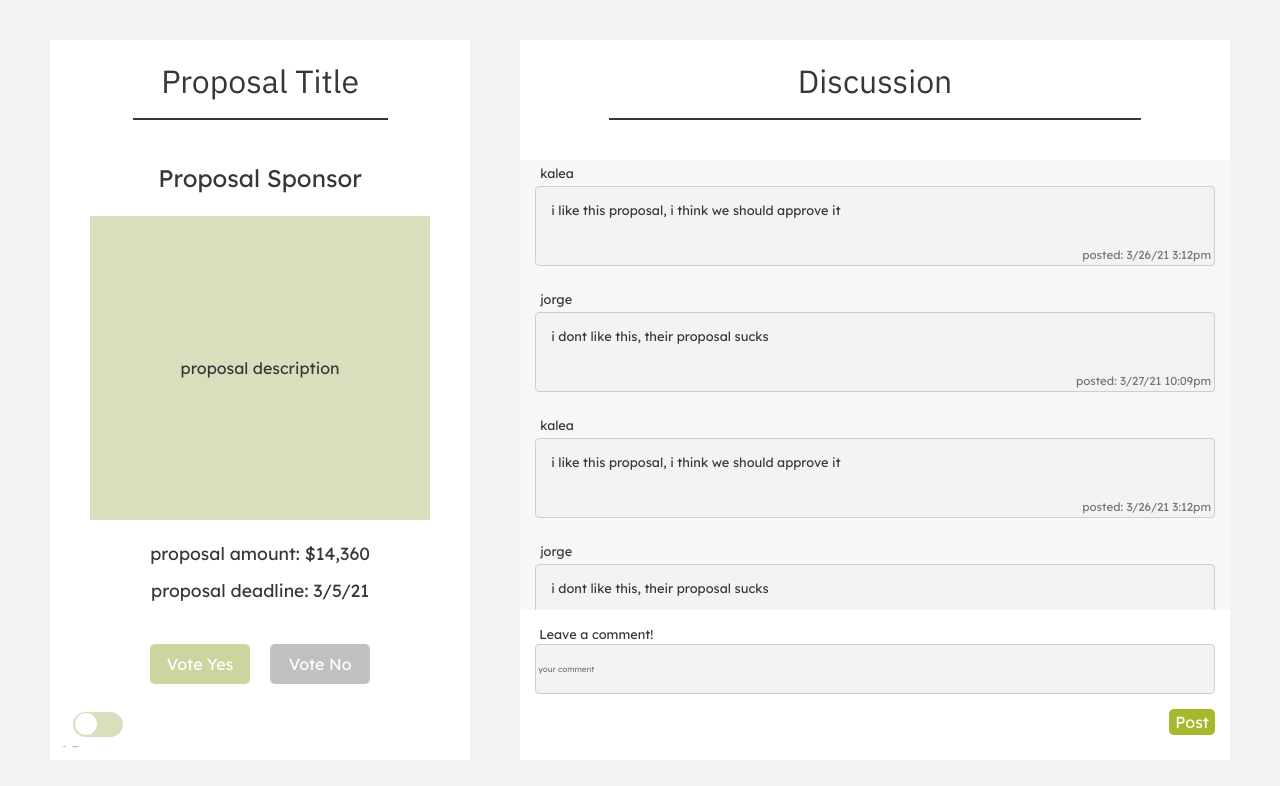
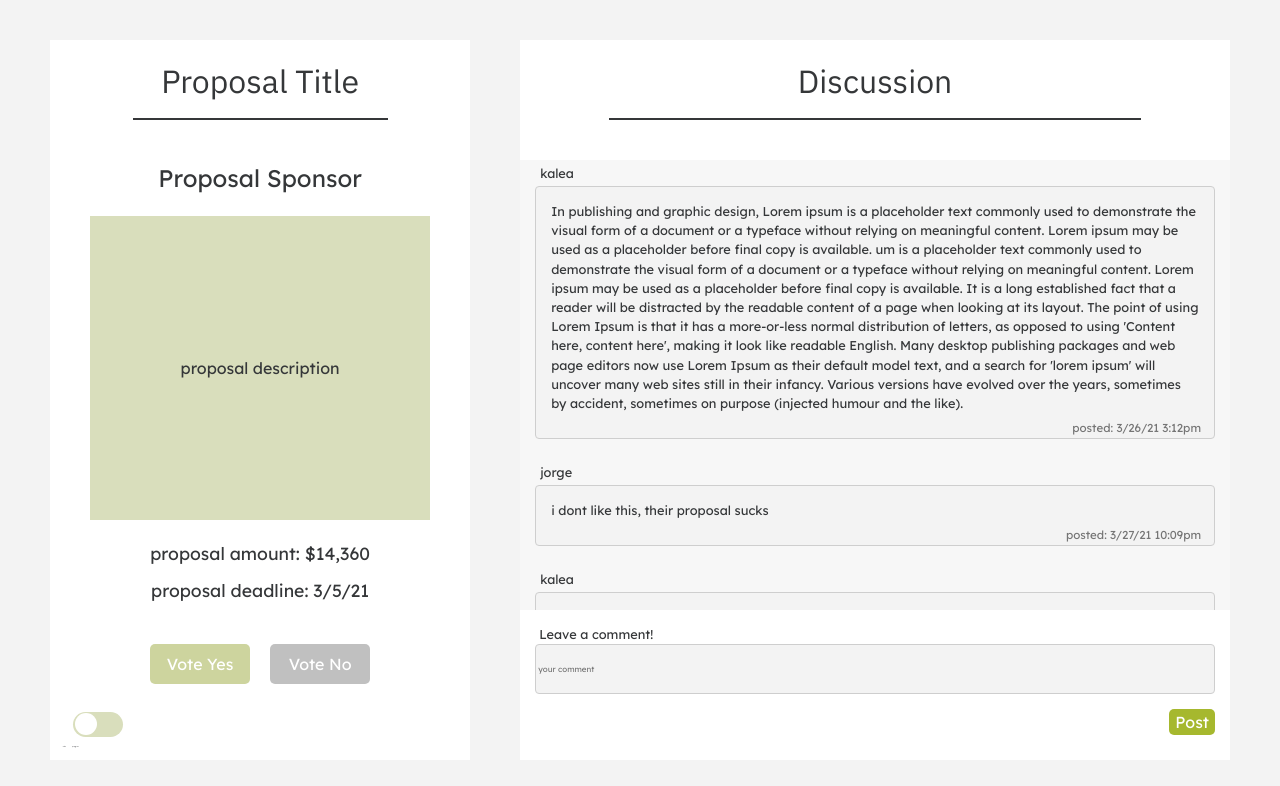
Before and after one commit to codebase-berkeley/tgif-voting-portal, a React (Create React App) app in the folder client/: page / in a window 1280 px wide. Shown: the top 786 px of the page. Built offline with nearby package versions, Linux system fonts and the light colour scheme.

Commit message:
Long comments now wrap around and make the comment box adjust its height accordingly

```diff
--- a/client/src/pages/proposalDetails/DiscussionPost.css
+++ b/client/src/pages/proposalDetails/DiscussionPost.css
@@ -18,15 +18,22 @@
     padding: 0px;
     font: 0.8em 'Lexend Deca', sans-serif;
     color: var(--black);
-    height: 80px;
+    height: auto;
+    width: 100%;
+    max-width: 100%;
 }
 
 .content {
     padding: 15px;
     height: 70%;
+    overflow-wrap: break-word;
+    text-justify: inter-word;
+    white-space: normal;
+    line-height: 1.5;
 }
 
 .timestampContainer {
+    margin: 10px;
     height: 30%;
     position: relative;
 }
--- a/client/src/pages/proposalDetails/ProposalDetails.css
+++ b/client/src/pages/proposalDetails/ProposalDetails.css
@@ -121,7 +121,7 @@
 .discussionCommentsView {
     background-color: rgb(247, 247, 247);
     height: 75%;
-    overflow: scroll;
+    overflow-y: scroll;
     display: flex;
     flex-direction: column;
     padding-top: 0px;
@@ -315,6 +315,8 @@ input:checked + .slider:before {
     width: 100%;
     height: 50px;
     resize: none;
+    word-wrap: break-word;
+    overflow: scroll;
 }
 
 .adminToggleButton {
--- a/client/src/pages/proposalDetails/ProposalDetails.js
+++ b/client/src/pages/proposalDetails/ProposalDetails.js
@@ -30,10 +30,20 @@ var DUMMY_COMMENT2 = {
   text: 'i dont like this, their proposal sucks',
   time: '3/27/21 10:09pm'
 };
-var DUMMY_DESCRIPTION = `The Earth Action Initiative will organize a variety of
-events and actions that build community, leverage existing
-efforts, inspire new plans, and find innovative ways to
-execute these actions through effective communication.`;
+
+var DUMMY_LONG_COMMENT = `In publishing and graphic design, Lorem ipsum is a placeholder text commonly used to demonstrate the visual form of a document or a typeface without relying on meaningful content. Lorem ipsum may be used as a placeholder before final copy is available. um is a placeholder text commonly used to demonstrate the visual form of a document or a typeface without relying on meaningful content. Lorem ipsum may be used as a
+placeholder before final copy is available. It is a long established fact that a reader will be distracted by the readable content of a
+page when looking at its layout. The point of using Lorem Ipsum is that it has a more-or-less
+normal distribution of letters, as opposed to using 'Content here, content here', making it look like
+readable English. Many desktop publishing packages and web page editors now use Lorem Ipsum as their
+default model text, and a search for 'lorem ipsum' will uncover many web sites still in their infancy.
+Various versions have evolved over the years, sometimes by accident, sometimes on purpose (injected humour
+and the like).`;
+
+var DUMMY_MEDIUM_COMMENT = `In publishing and graphic design, Lorem ipsum is a placeholder text commonly used to demonstrate the visual form of a document or a typeface without relying on meaningful content. Lorem ipsum may be used as a placeholder before final copy is available. um is a placeholder text commonly used to demonstrate the visual form of a document or a typeface without relying on meaningful content. Lorem ipsum may be used as a
+placeholder before final copy is available. It is a long established fact that a reader will be distracted by the readable content of a
+page when looking at its layout. The point of using Lorem Ipsum is that it has a more-or-less
+normal distribution of letters.`;
 
 /** Takes in a number and converts it to a dollar amount string w/ commas
  * placed appropriately (every 3 spaces); does not include dollar sign */
@@ -169,9 +179,9 @@ function ProposalConditionalRender(isAdmin) {
 function ProposalDetails() {
   const [comments, addComment] = useState(
     [
-      <DiscussionPost isAdmin={IS_ADMIN} userName={DUMMY_COMMENT1.userName} text={DUMMY_COMMENT1.text} time={DUMMY_COMMENT1.time}/>,
+      <DiscussionPost isAdmin={IS_ADMIN} userName={DUMMY_COMMENT1.userName} text={DUMMY_LONG_COMMENT} time={DUMMY_COMMENT1.time}/>,
       <DiscussionPost isAdmin={IS_ADMIN} userName={DUMMY_COMMENT2.userName} text={DUMMY_COMMENT2.text} time={DUMMY_COMMENT2.time}/>,
-      <DiscussionPost isAdmin={IS_ADMIN} userName={DUMMY_COMMENT1.userName} text={DUMMY_COMMENT1.text} time={DUMMY_COMMENT1.time}/>,
+      <DiscussionPost isAdmin={IS_ADMIN} userName={DUMMY_COMMENT1.userName} text={DUMMY_MEDIUM_COMMENT} time={DUMMY_COMMENT1.time}/>,
       <DiscussionPost isAdmin={IS_ADMIN} userName={DUMMY_COMMENT2.userName} text={DUMMY_COMMENT2.text} time={DUMMY_COMMENT2.time}/>,
       <DiscussionPost isAdmin={IS_ADMIN} userName={DUMMY_COMMENT1.userName} text={DUMMY_COMMENT1.text} time={DUMMY_COMMENT1.time}/>,
       <DiscussionPost isAdmin={IS_ADMIN} userName={DUMMY_COMMENT2.userName} text={DUMMY_COMMENT2.text} time={DUMMY_COMMENT2.time}/>,
@@ -239,7 +249,7 @@ function ProposalDetails() {
               <div className='commentBoxHeader'>
                 Leave a comment!
               </div>
-              <input className= 'userInputDiscussion' id='userInputDiscussion' type='text' placeholder='your comment'/>
+              <input className= 'userInputDiscussion' id='userInputDiscussion' type='textarea' placeholder='your comment'/>
             </div>
           </div>
           <div className='postCommentBottomContainer postCommentContainer'>
```
